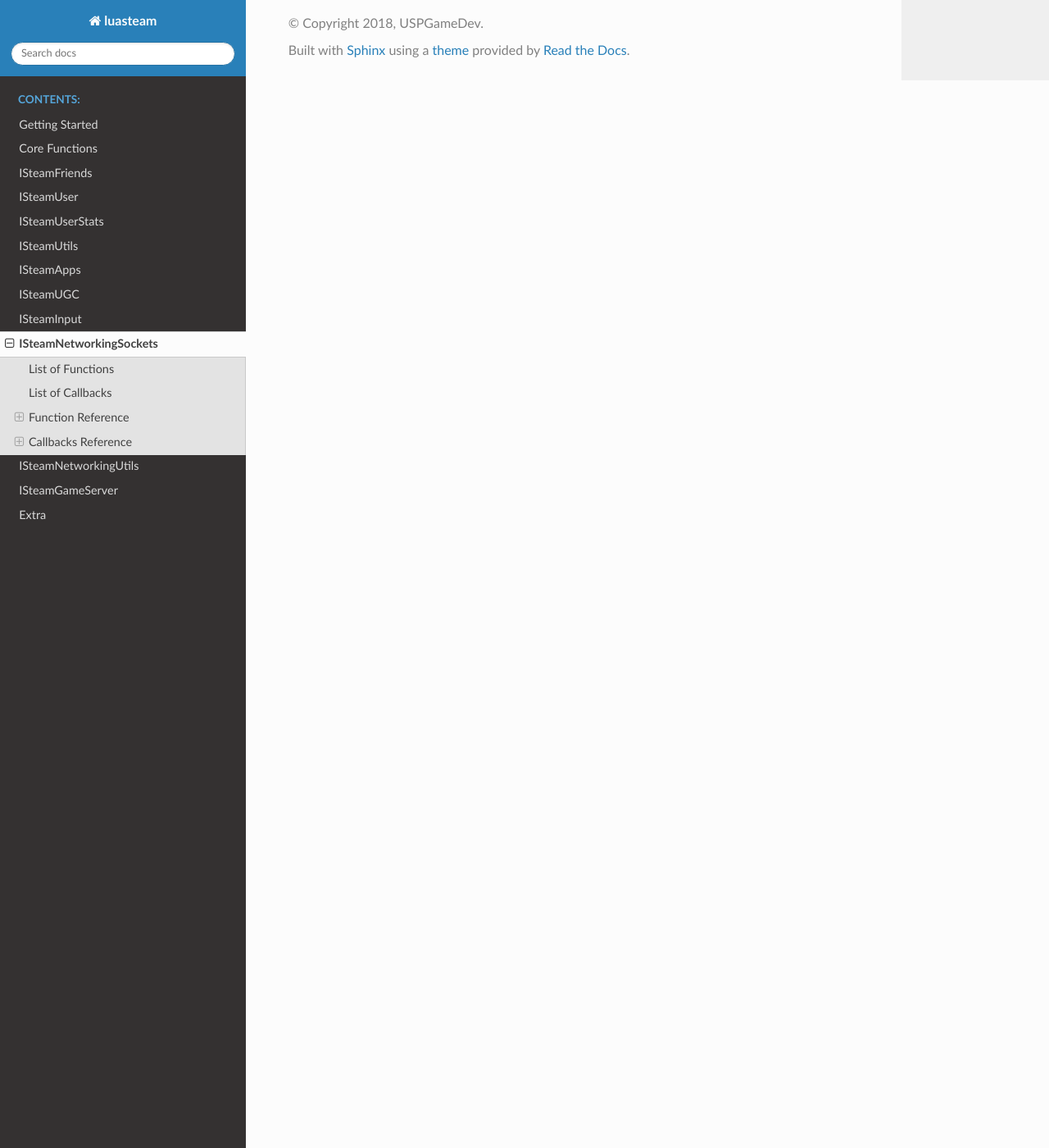
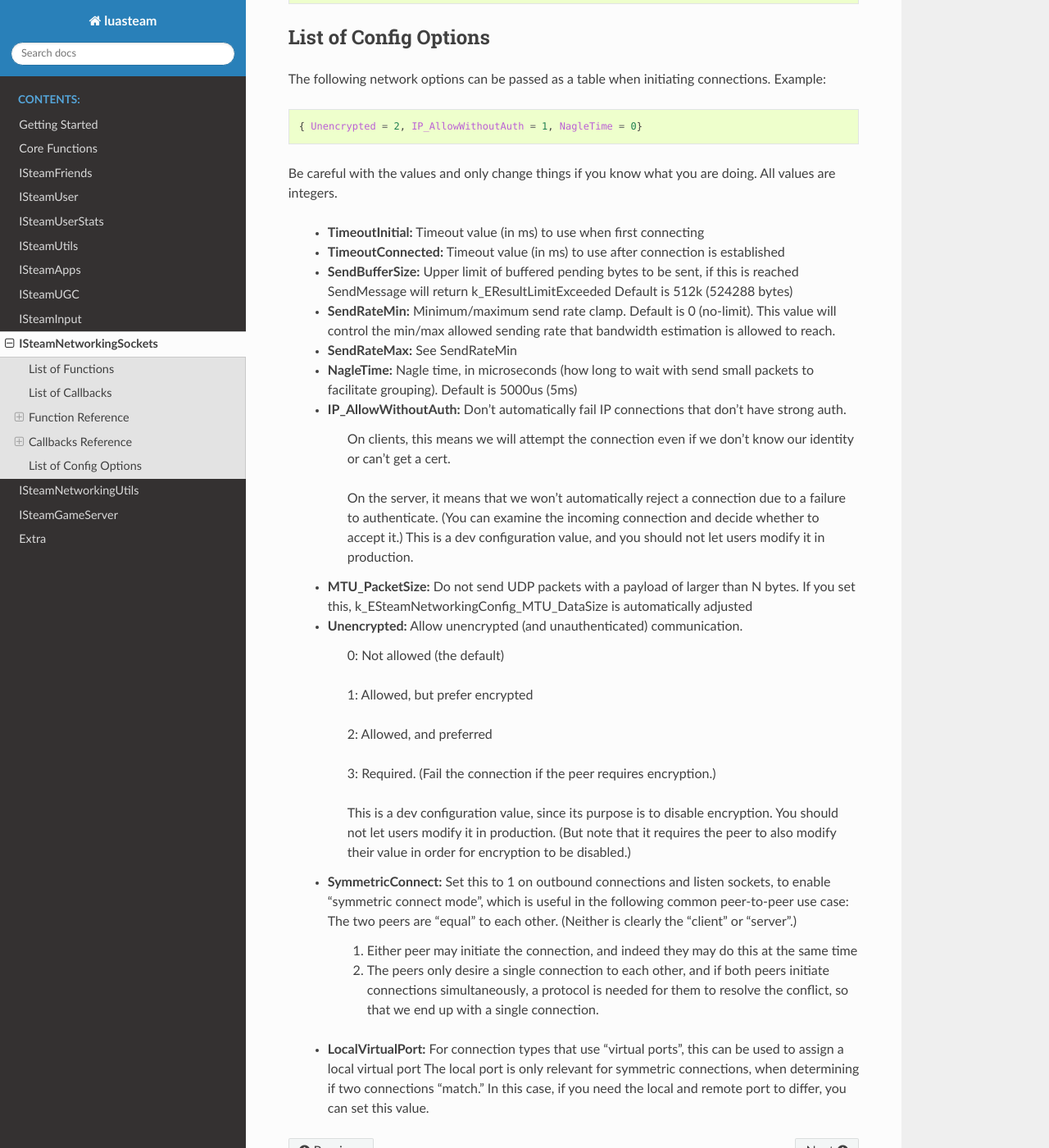
Before and after one commit to uspgamedev/luasteam, a Sphinx documentation site: the page built from docs/networkingSockets.rst, in a window 1280 px wide and 1400 px high, scrolled down 8125 px. Shown: the whole window at 82% size. Built offline with Sphinx 7.4.7 and the Read the Docs theme 2.0.0, drawn with Linux system fonts in a browser that asks for light colours; some of the changed text lies outside the part shown.

Commit message:
Implement config option support

```diff
--- a/docs/gameServer.rst
+++ b/docs/gameServer.rst
@@ -21,7 +21,7 @@ In this mode, not all modules and functions are usable.
 Useable modules:
 
     * ISteamNetworkingSockets
-    * ISteamNetworkingSockets
+    * ISteamNetworkingUtils
 
 
 List of Functions
--- a/docs/networkingSockets.rst
+++ b/docs/networkingSockets.rst
@@ -36,7 +36,7 @@ Function Reference
 .. function:: networkingSockets.createListenSocketP2P()
 
     :param integer virtualPort: The virtual port to bind to. Use 0 if you don't care about any particular port. Use values below 1000.
-    :param table options: Table with key value pairs to override default SteamNetworkingSockets options. **NOT IMPLEMENTED YET**
+    :param table options: Table with key value pairs to override default SteamNetworkingSockets options. See the config section at the bottom for possible values
     :returns: (`userdata`) a socket object
     :SteamWorks: `CreateListenSocketP2P <https://partner.steamgames.com/doc/api/ISteamNetworkingSockets#CreateListenSocketP2P>`_
 
@@ -50,7 +50,7 @@ Function Reference
 
     :param uint64 steamID: The steamID of the remote host to connect to. Use :func:`Steam.extra.parseUint64('12345abcded')` to parse a steamID string
     :param integer virtualPort: The virtual port to connect to on the server.
-    :param table options: Table with key value pairs to override default SteamNetworkingSockets options. **NOT IMPLEMENTED YET**
+    :param table options: Table with key value pairs to override default SteamNetworkingSockets options. See the config section at the bottom for possible values
     :returns: (`userdata`) a socket object
     :SteamWorks: `CreateListenSocketP2P <https://partner.steamgames.com/doc/api/ISteamNetworkingSockets#CreateListenSocketP2P>`_
 
@@ -63,7 +63,7 @@ Function Reference
 .. function:: networkingSockets.createListenSocketIP()
 
     :param string localAdress: The adress to bind to in string format. E.g. to bind to localhost on port 55556, use **"[::]:55556"**.
-    :param table options: Table with key value pairs to override default SteamNetworkingSockets options. **NOT IMPLEMENTED YET**
+    :param table options: Table with key value pairs to override default SteamNetworkingSockets options. See the config section at the bottom for possible values
     :returns: (`userdata`) a socket object
     :SteamWorks: `CreateListenSocketIP <https://partner.steamgames.com/doc/api/ISteamNetworkingSockets#CreateListenSocketIP>`_
 
@@ -76,7 +76,7 @@ Function Reference
 .. function:: networkingSockets.connectByIPAddress()
 
     :param string localAdress: The adress to connect to in string format. E.g. to bind to localhost on port 55556, use **"127.0.0.1:55556"**.
-    :param table options: Table with key value pairs to override default SteamNetworkingSockets options. **NOT IMPLEMENTED YET**
+    :param table options: Table with key value pairs to override default SteamNetworkingSockets options. See the config section at the bottom for possible values
     :returns: (`userdata`) a socket object
     :SteamWorks: `ConnectByIPAddress <https://partner.steamgames.com/doc/api/ISteamNetworkingSockets#ConnectByIPAddress>`_
 
@@ -265,3 +265,46 @@ Callbacks Reference
     function Steam.networkingSockets.onConnectionChanged(data)
         print ('Connection changed', data.connection, data.state, data.state_old, data.endReason, data.debug)
     end
+
+
+List of Config Options
+----------------------
+
+.. _config:
+
+The following network options can be passed as a table when initiating connections. Example::
+
+    { Unencrypted = 2, IP_AllowWithoutAuth = 1, NagleTime = 0}
+
+Be careful with the values and only change things if you know what you are doing. All values are integers.
+
+    * **TimeoutInitial:** Timeout value (in ms) to use when first connecting
+    * **TimeoutConnected:** Timeout value (in ms) to use after connection is established
+    * **SendBufferSize:** Upper limit of buffered pending bytes to be sent, if this is reached SendMessage will return k_EResultLimitExceeded Default is 512k (524288 bytes)
+    * **SendRateMin:** Minimum/maximum send rate clamp. Default is 0 (no-limit). This value will control the min/max allowed sending rate that bandwidth estimation is allowed to reach.
+    * **SendRateMax:** See SendRateMin
+    * **NagleTime:** Nagle time, in microseconds (how long to wait with send small packets to facilitate grouping). Default is 5000us (5ms)
+    * **IP_AllowWithoutAuth:** Don't automatically fail IP connections that don't have strong auth.
+
+        On clients, this means we will attempt the connection even if we don't know our identity or can't get a cert.
+
+        On the server, it means that we won't automatically reject a connection due to a failure to authenticate. (You can examine the incoming connection and decide whether to accept it.) This is a dev configuration value, and you should not let users modify it in production.
+    * **MTU_PacketSize:** Do not send UDP packets with a payload of larger than N bytes. If you set this, k_ESteamNetworkingConfig_MTU_DataSize is automatically adjusted
+    * **Unencrypted:** Allow unencrypted (and unauthenticated) communication.
+
+        0: Not allowed (the default)
+
+        1: Allowed, but prefer encrypted
+
+        2: Allowed, and preferred
+
+        3: Required.  (Fail the connection if the peer requires encryption.)
+
+        This is a dev configuration value, since its purpose is to disable encryption. You should not let users modify it in production.  (But note that it requires the peer to also modify their value in order for encryption to be disabled.)
+    * **SymmetricConnect:** Set this to 1 on outbound connections and listen sockets, to enable "symmetric connect mode", which is useful in the following common peer-to-peer use case: The two peers are "equal" to each other.  (Neither is clearly the "client" or "server".)
+
+        1. Either peer may initiate the connection, and indeed they may do this at the same time
+
+        2. The peers only desire a single connection to each other, and if both peers initiate connections simultaneously, a protocol is needed for them to resolve the conflict, so that we end up with a single connection.
+
+    * **LocalVirtualPort:** For connection types that use "virtual ports", this can be used to assign a local virtual port The local port is only relevant for symmetric connections, when determining if two connections "match."  In this case, if you need the local and remote port to differ, you can set this value.
```
Also changed, not shown: 1 other file.
